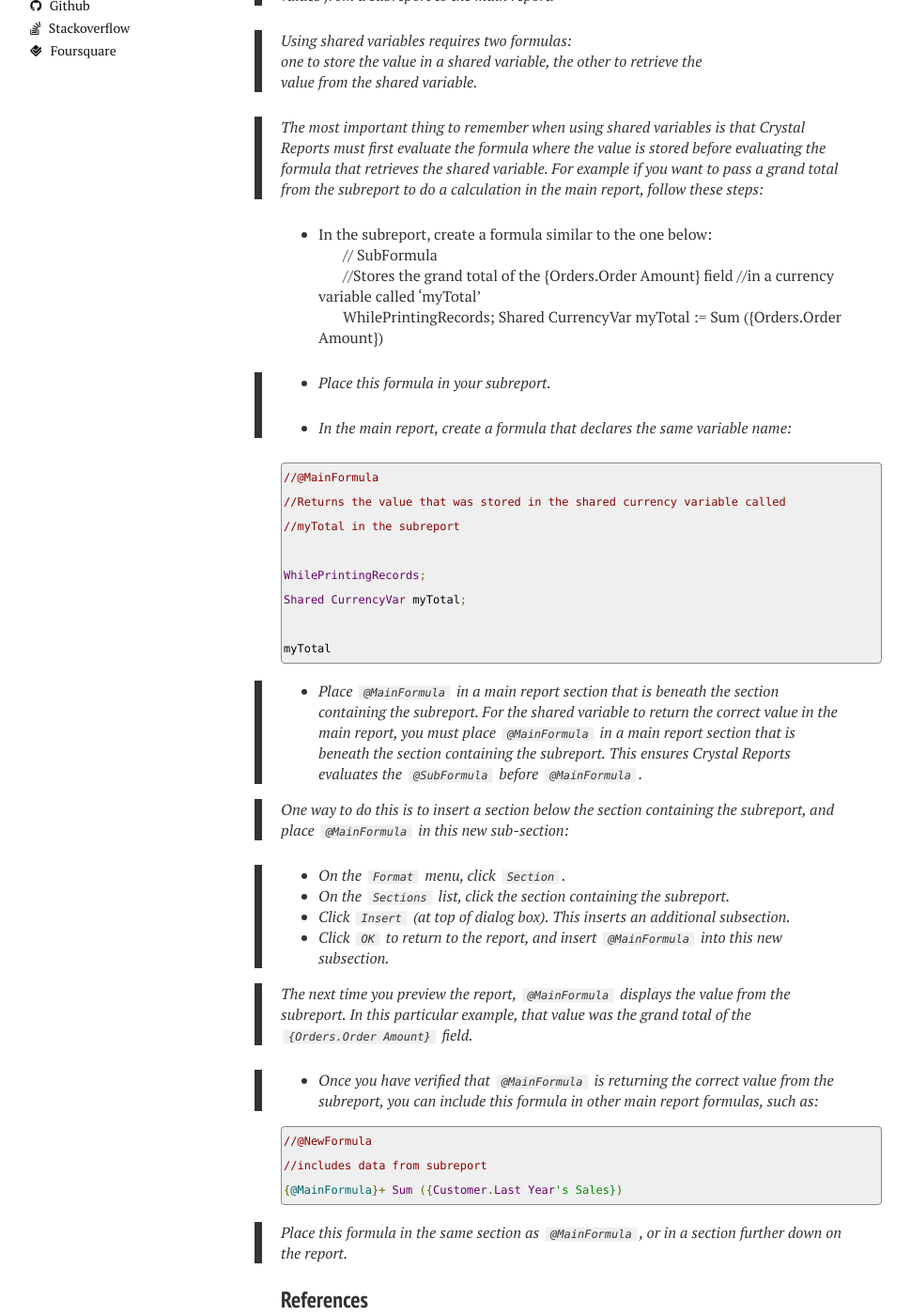
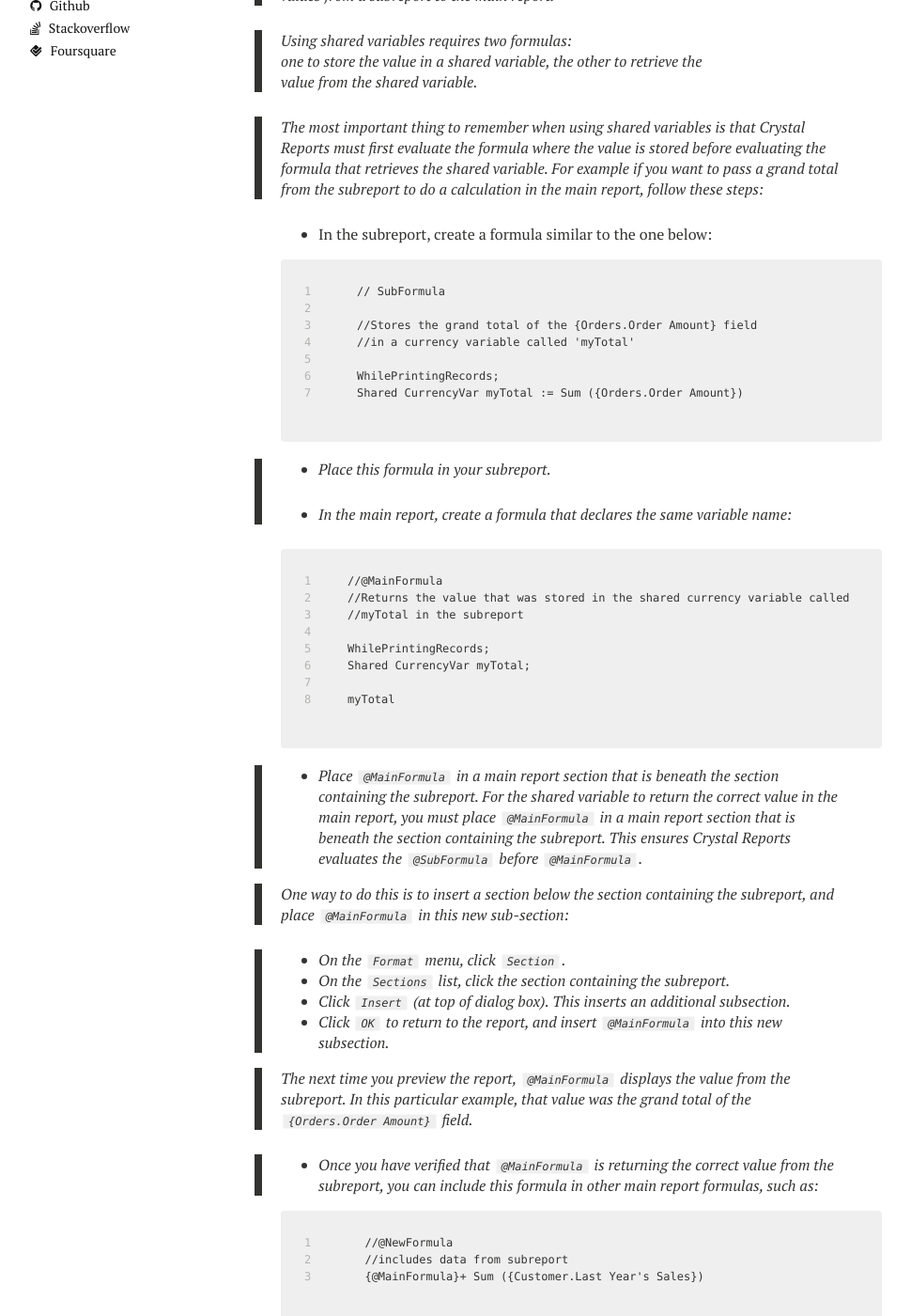
Before and after one commit to SeanKilleen/seankilleen.github.io, a Jekyll site: the page built from _posts/2011-11-28-notes-on-sub-reports-in-crystal-reports-2008-field-notes.markdown, in a window 1280 px wide and 1400 px high, scrolled down 519 px. Shown: the whole window at 94% size, without its empty margins (21-991 px from the left). Built offline with Jekyll 4.4.1, drawn with Linux system fonts in a browser that asks for light colours; nearby versions of some CDN libraries; comment, search, counter and statistics services are not loaded.

Commit message:
back to pygments & liquid highlighting
it's less gross for right now, quick to get up and running, more lexers,
and I can find it easily later to rip it out.

````diff
--- a/_config.yml
+++ b/_config.yml
@@ -11,7 +11,7 @@ timezone: America/New_York
 post-images: /images/post-images
 permalink:   /:year/:month/:title #/:categories/:title/
 markdown:    kramdown
-highlighter: rouge
+highlighter: pygments
 sass:
   sass_dir: _sass
   style: compressed
--- a/_includes/_scripts.html
+++ b/_includes/_scripts.html
@@ -6,7 +6,7 @@
 <script>
   //  Add google prettify code to every "pre" tag.
   [].forEach.call(document.getElementsByTagName("pre"), function(el) {
-    el.classList.add("prettyprint");
+    //el.classList.add("prettyprint");
   });
 
   // 2. Run
--- a/_posts/2011-11-28-notes-on-sub-reports-in-crystal-reports-2008-field-notes.markdown
+++ b/_posts/2011-11-28-notes-on-sub-reports-in-crystal-reports-2008-field-notes.markdown
@@ -22,19 +22,21 @@ The post is excerpted (though poorly formatted) below in case the originating si
 
  * In the subreport, create a formula similar to the one below:
 
-	// SubFormula
+{% highlight vbnet linenos %}
+// SubFormula
 
-	//Stores the grand total of the {Orders.Order Amount} field
-	//in a currency variable called 'myTotal'
+//Stores the grand total of the {Orders.Order Amount} field
+//in a currency variable called 'myTotal'
 
-	WhilePrintingRecords;
-	Shared CurrencyVar myTotal := Sum ({Orders.Order Amount})
+WhilePrintingRecords;
+Shared CurrencyVar myTotal := Sum ({Orders.Order Amount})
+{% endhighlight %}
 
 > * Place this formula in your subreport.
 >
 * In the main report, create a formula that declares the same variable name:
 
-```
+{% highlight vbnet linenos %}
 //@MainFormula
 //Returns the value that was stored in the shared currency variable called
 //myTotal in the subreport
@@ -43,7 +45,8 @@ WhilePrintingRecords;
 Shared CurrencyVar myTotal;
 
 myTotal
-```
+{% endhighlight %}
+
 > * Place `@MainFormula` in a main report section that is beneath the section<br />containing the subreport.&nbsp;For the shared variable to return the correct value in the main report, you must place `@MainFormula` in a main report section that is beneath the section containing the subreport. This ensures Crystal Reports evaluates the `@SubFormula` before `@MainFormula`.
 
 > One way to do this is to insert a section below the section containing the subreport, and place `@MainFormula` in this new sub-section:
@@ -57,12 +60,16 @@ myTotal
 
 > * Once you have verified that `@MainFormula` is returning the correct value from the subreport, you can include this formula in other main report formulas, such as:
 
-```
+{% highlight vbnet linenos %}
 //@NewFormula
 //includes data from subreport
 {@MainFormula}+ Sum ({Customer.Last Year's Sales})
-```
+{% endhighlight %}
+
 > Place this formula in the same section as `@MainFormula`, or in a section further down on the report.
 
 ###References
-* [How to Get Formula Field Value From Subreport to Main Report](http://www.codeguru.com/forum/showthread.php?t=449494) [[CodeGuru](http://www.codeguru.com/)]
+* [How to Get Formula Field Value From Subreport to Main Report][codeguru article] [[CodeGuru][codeguru main]]
+
+[codeguru main]: http://www.codeguru.com/
+[codeguru article]: http://www.codeguru.com/forum/showthread.php?t=449494
--- a/_posts/2014-02-12-quick-tip-file-hashes-with-powershell-community-extensions.markdown
+++ b/_posts/2014-02-12-quick-tip-file-hashes-with-powershell-community-extensions.markdown
@@ -15,5 +15,7 @@ I like the [PowerShell Community Extensions](http://pscx.codeplex.com/) for this
 1. From the Powershell command prompt, type `cinst pscx`. This will install the PowerShellCommunity Extensions.
 1. Use the PSCX syntax to get the hashes. Some examples below:
 
-`Get-Hash C:PathToFile.zip -Algorithm MD5`
-`Get-Hash C:PathToFile.zip -Algorithm SHA1`
+{% highlight powershell %}
+Get-Hash C:\Path\To\File.zip -Algorithm MD5
+Get-Hash C:\Path\To\File.zip -Algorithm SHA1
+{% endhighlight %}
````
